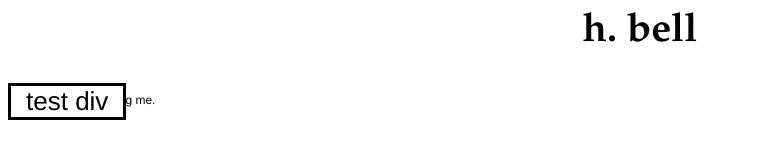
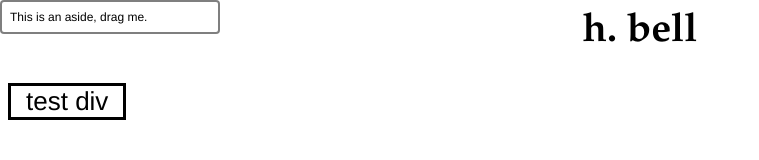
Before and after one commit to hannahmadethis/hannahmadethis.github.io, a plain HTML site: page index.html in a window 1280 px wide. Shown: the whole page, without its empty margins (0-759 px from the left). Drawn offline with Linux system fonts and the light colour scheme.

Commit message:
Update css.css

```diff
--- a/css.css
+++ b/css.css
@@ -78,14 +78,13 @@ div.box1 {
 }
 
 aside {
-    position:  static;
+    position:  absolute;
     left: 0;
-    top: 0;
+    top: 0; /* set these so Chrome doesn't return 'auto' from getComputedStyle */
     width: 200px;
-    background: none;
-    border: 0px  solid;
-    border-radius: 2px; padding: 10px;
-    cursor: move;
+    background: rgba(255,255,255,0.66);
+    border: 2px  solid rgba(0,0,0,0.5);
+    border-radius: 4px; padding: 8px;
 }
 
 
```
